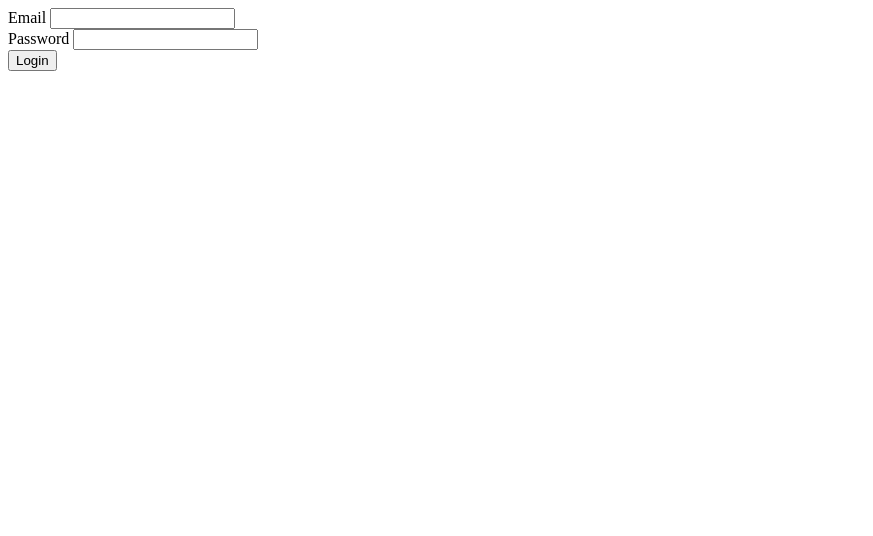
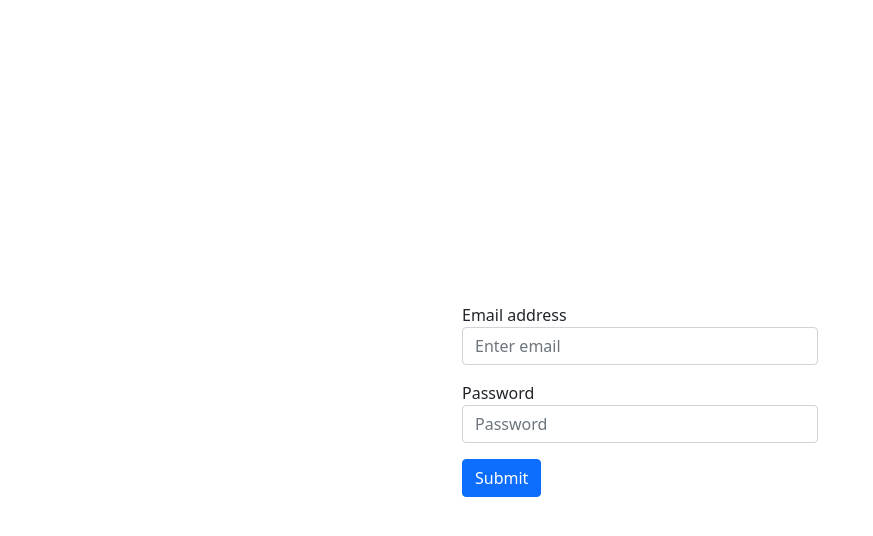
Before and after one commit to SiddharthPatel93/Djangoproject, a Django app: page /login/ in a window 1280 px wide. Shown: the top 536 px of the page, without its empty margins (0-873 px from the left). Run offline with Django 3.2, Linux system fonts and the light colour scheme.

Commit message:
Improve login styling

```diff
--- a/scheduler/scheduler_app/templates/login.html
+++ b/scheduler/scheduler_app/templates/login.html
@@ -1,23 +1,24 @@
-<!DOCTYPE html>
-<html>
-    <head>
-        <meta charset="utf-8">
-        <title>TA Scheduler - Login</title>
-    </head>
-    <body>
-        <main>
-            <form method="POST">
+{% extends "page.html" %}
+{% load static %}
+
+{% block title %}Login{% endblock %}
+
+{% block main %}
+    <div class="container d-flex align-items-center vh-100">
+        <div class="row flex-fill">
+            <div class="col-sm"></div>
+            <form method="POST" class="col-sm">
                 {% csrf_token %}
 
-                <label for="email">Email</label>
-                <input type="email" name="email">
+                <div class="form-group mb-3">
+                    <label for="email">Email address</label>
+                    <input type="email" class="form-control" name="email" placeholder="Enter email">
+                </div>
 
-                <br>
-
-                <label for="password">Password</label>
-                <input type="password" name="password">
-
-                <br>
+                <div class="form-group mb-3">
+                    <label for="password">Password</label>
+                    <input type="password" class="form-control" name="password" placeholder="Password">
+                </div>
 
                 {% if errors %}
                     <ul>
@@ -27,8 +28,9 @@
                     </ul>
                 {% endif %}
 
-                <input type="submit" value="Login">
+                <button type="submit" class="btn btn-primary">Submit</button>
             </form>
-        </main>
-    </body>
-</html>
+            <div class="col-sm"></div>
+        </div>
+    </div>
+{% endblock %}
--- /dev/null
+++ b/scheduler/scheduler_app/templates/page.html
@@ -0,0 +1,26 @@
+{% load static %}
+
+<!DOCTYPE html>
+<head>
+    <!-- Required meta tags -->
+    <meta charset="utf-8">
+    <meta name="viewport" content="width=device-width, initial-scale=1">
+
+    <!-- Styles -->
+    <link href="https://cdn.jsdelivr.net/npm/bootstrap@5.0.0-beta3/dist/css/bootstrap.min.css" rel="stylesheet" integrity="sha384-eOJMYsd53ii+scO/bJGFsiCZc+5NDVN2yr8+0RDqr0Ql0h+rP48ckxlpbzKgwra6" crossorigin="anonymous">
+    {% block styles %}
+    {% endblock %}
+
+    <!-- Title -->
+    <title>TA Scheduler - {% block title %}{% endblock %}</title>
+</head>
+<body>
+    <!-- Content -->
+    <main>
+        {% block main %}
+        {% endblock %}
+    </main>
+
+    <!-- Scripts -->
+    <script src="https://cdn.jsdelivr.net/npm/bootstrap@5.0.0-beta3/dist/js/bootstrap.bundle.min.js" integrity="sha384-JEW9xMcG8R+pH31jmWH6WWP0WintQrMb4s7ZOdauHnUtxwoG2vI5DkLtS3qm9Ekf" crossorigin="anonymous"></script>
+</body>
--- a/scheduler/scheduler_app/views.py
+++ b/scheduler/scheduler_app/views.py
@@ -9,9 +9,9 @@ def login(request):
     errors = []
 
     if not (email := request.POST.get("email", "")):
-        errors.append("Email is empty!")
+        errors.append("Please enter an email!")
     if not (password := request.POST.get("password", "")):
-        errors.append("Password is empty!")
+        errors.append("Please enter a password!")
 
     if errors:
         return render(request, "login.html", {"errors": errors}, status=400)
```
